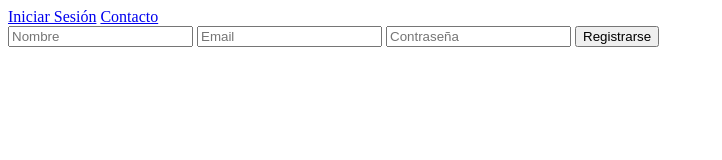
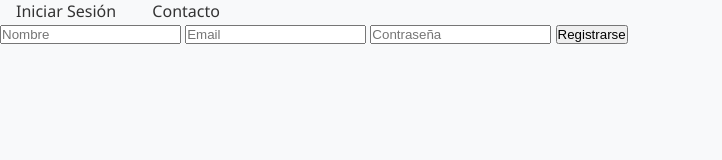
Before and after one commit to Maarkitoos15/sportx-fronted, a plain HTML site: page registro.html in a window 1280 px wide. Shown: the whole page, without its empty margins (0-722 px from the left). Drawn offline with Linux system fonts and the light colour scheme.

Commit message:
update()

```diff
--- a/registro.html
+++ b/registro.html
@@ -3,6 +3,10 @@
 <head>
   <meta charset="UTF-8">
   <meta name="viewport" content="width=device-width, initial-scale=1">
+  <title>Inicio | Mi Tienda</title>
+  <link rel="stylesheet" href="./css/index.css">
+  <link rel="icon" type="image/png" href="./img/logo.png">
+</head>
   <body>
     <nav class="nav-links">
         <a href="./login.html">Iniciar Sesión</a>
```
